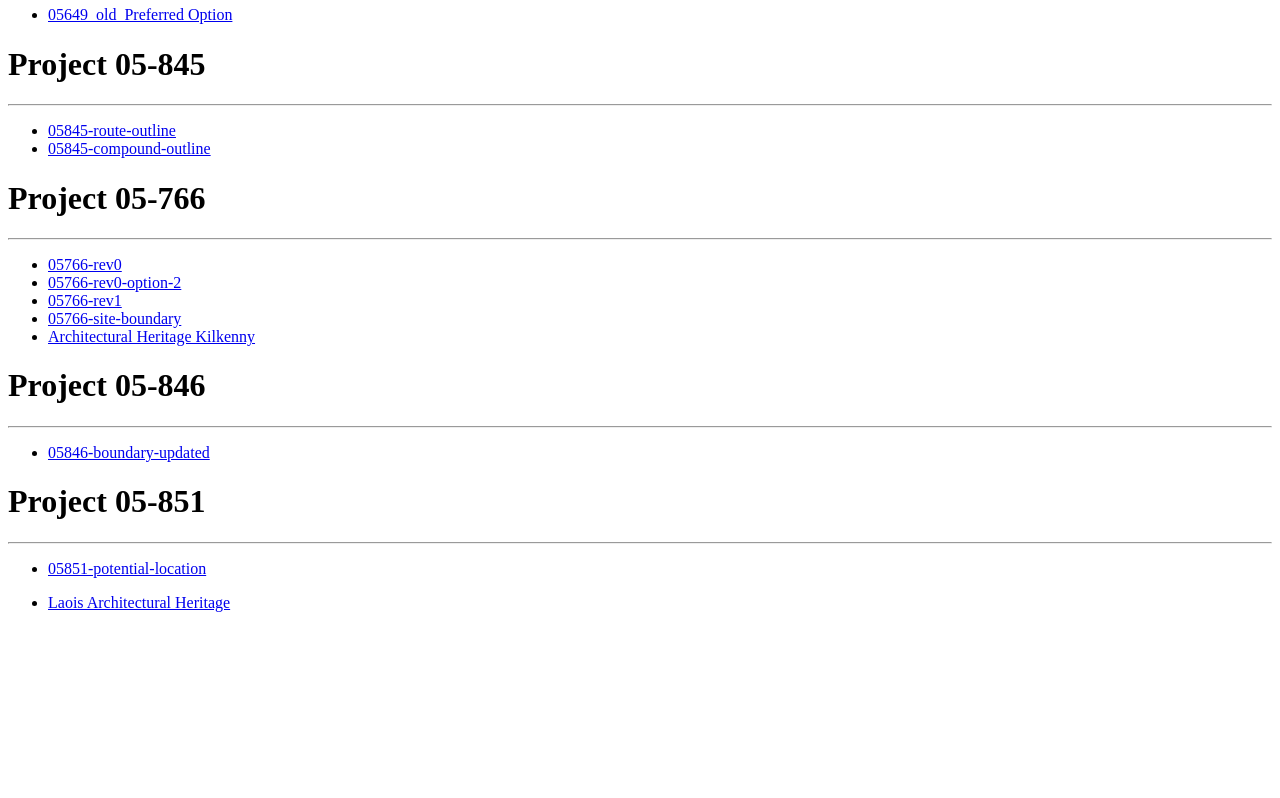
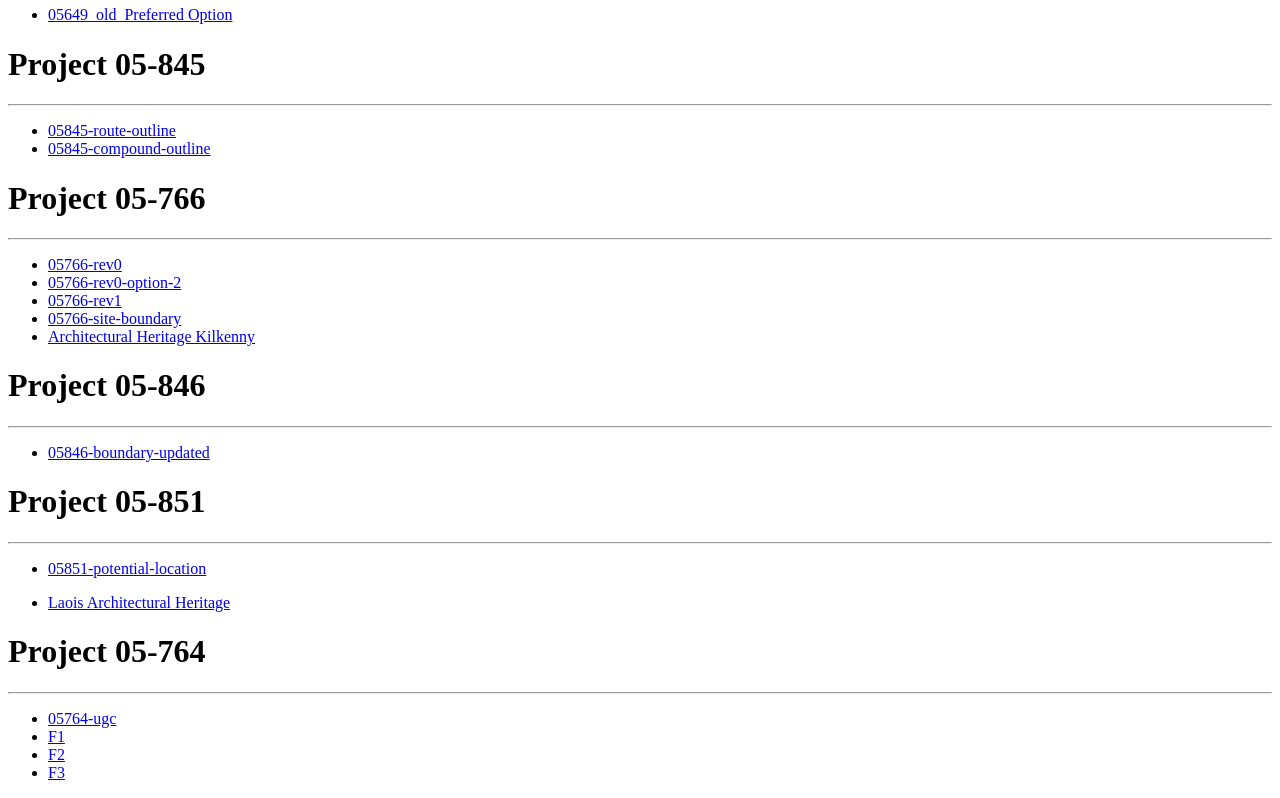
Before and after one commit to STarrant/gis_testing, a plain HTML site: page index.html in a window 1280 px wide. Shown: the part 1292-2090 px from the top of the page. Before the commit the page ends 1920 px from the top, so only its background shows below. Drawn offline with Linux system fonts and the light colour scheme.

Commit message:
05764 index update

```diff
--- a/index.html
+++ b/index.html
@@ -221,5 +221,26 @@
                 <a href="assets/Laois.csv">Laois Architectural Heritage</a>
             </li>
         </ul>
+
+        <!-- ------------------------------------------------------------------------------------  -->
+        <h1>
+            Project 05-764
+        </h1>
+        <hr>
+        <ul>
+            <li>
+                <a href="assets/kml/05764/05764-ugc.kml">05764-ugc</a>
+            </li>
+            <li>
+                <a href="assets/kml/05764/part-folio-mh11282.kml">F1</a>
+            </li>
+            <li>
+                <a href="assets/kml/05764/part-folio-mh17372.kml">F2</a>
+            </li>
+            <li>
+                <a href="assets/kml/05764/part-folio-mh6691.kml">F3</a>
+            </li>
+        </ul>
+         <!-- ------------------------------------------------------------------------------------  -->
 </body>
 </html>
```
